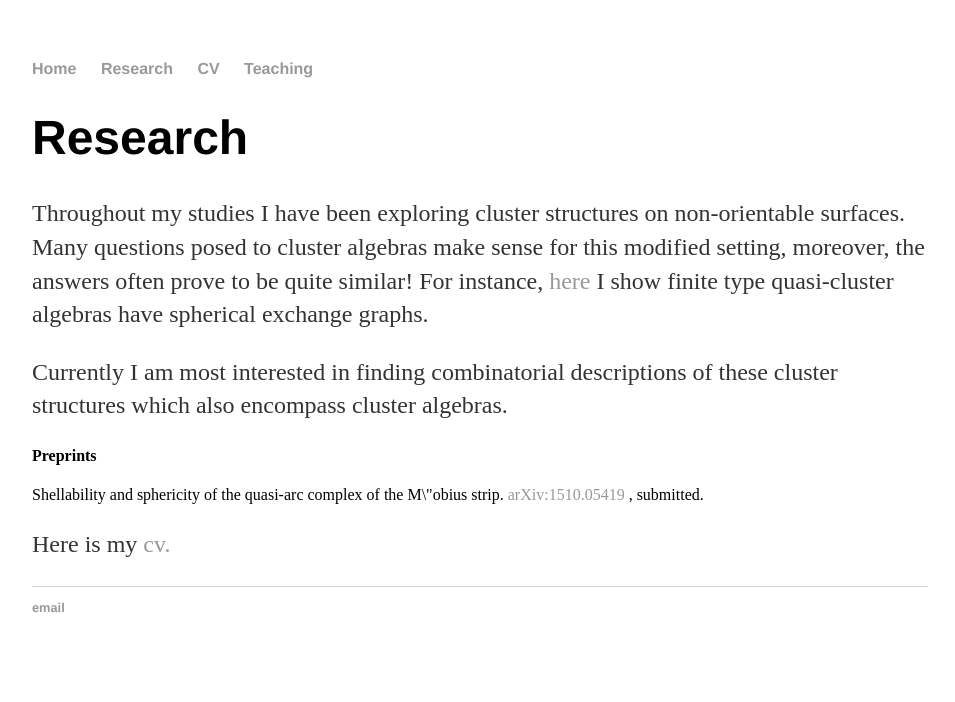
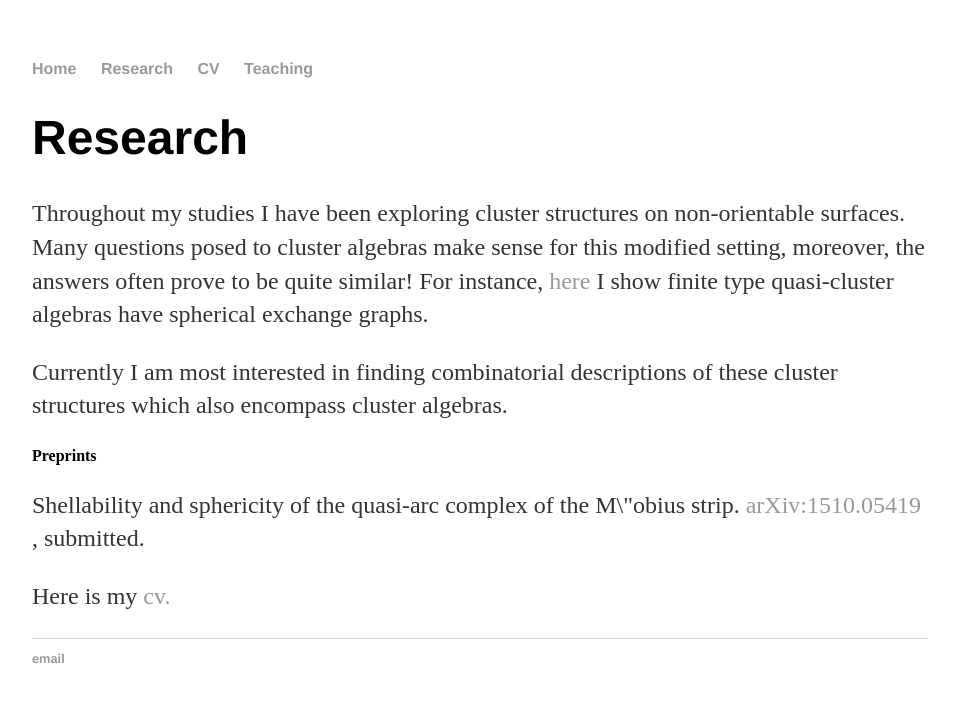
Before and after one commit to jon-m-wilson/jon-m-wilson.github.io, a Jekyll site: the page built from research/index.html, in a window 1280 px wide. Shown: the top 702 px of the page, without its empty margins (160-1115 px from the left). Built offline with Jekyll 4.4.1, drawn with Linux system fonts in a browser that asks for light colours.

```diff
--- a/research/index.html
+++ b/research/index.html
@@ -14,8 +14,8 @@ title: Research
 
 	<h4>Preprints</h4>
 
-	Shellability and sphericity of the quasi-arc complex of the M\"obius strip.
-	<a href="http://arxiv.org/abs/1510.05419" target="_blank"> arXiv:1510.05419 </a>, submitted.
+	<p>Shellability and sphericity of the quasi-arc complex of the M\"obius strip.
+	<a href="http://arxiv.org/abs/1510.05419" target="_blank"> arXiv:1510.05419 </a>, submitted.</p>
 
 
 	<p>Here is my <a href="http://jon-m-wilson.github.io/cv/cv2016.pdf" target="_blank">cv.</a></p>
```
